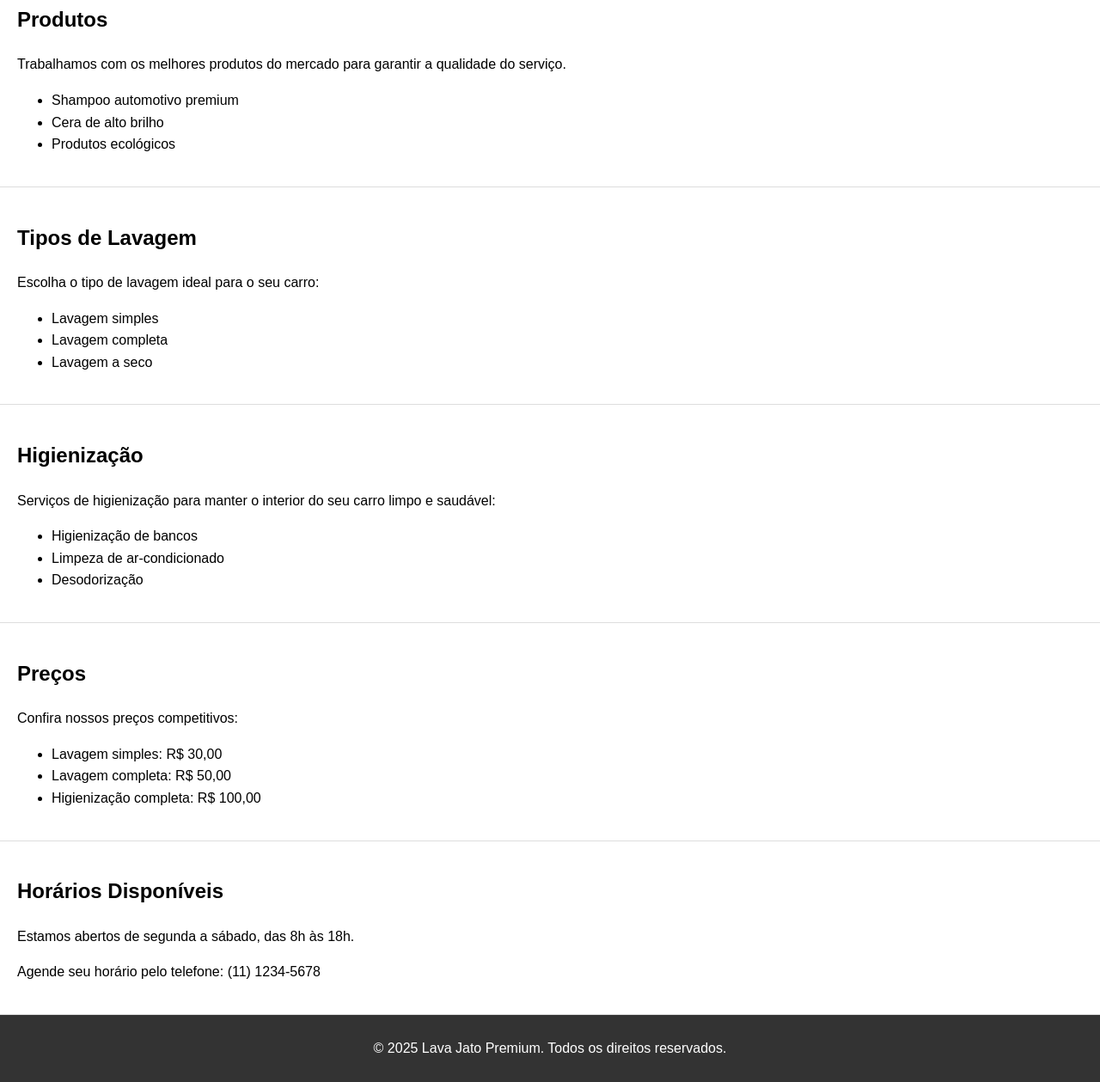
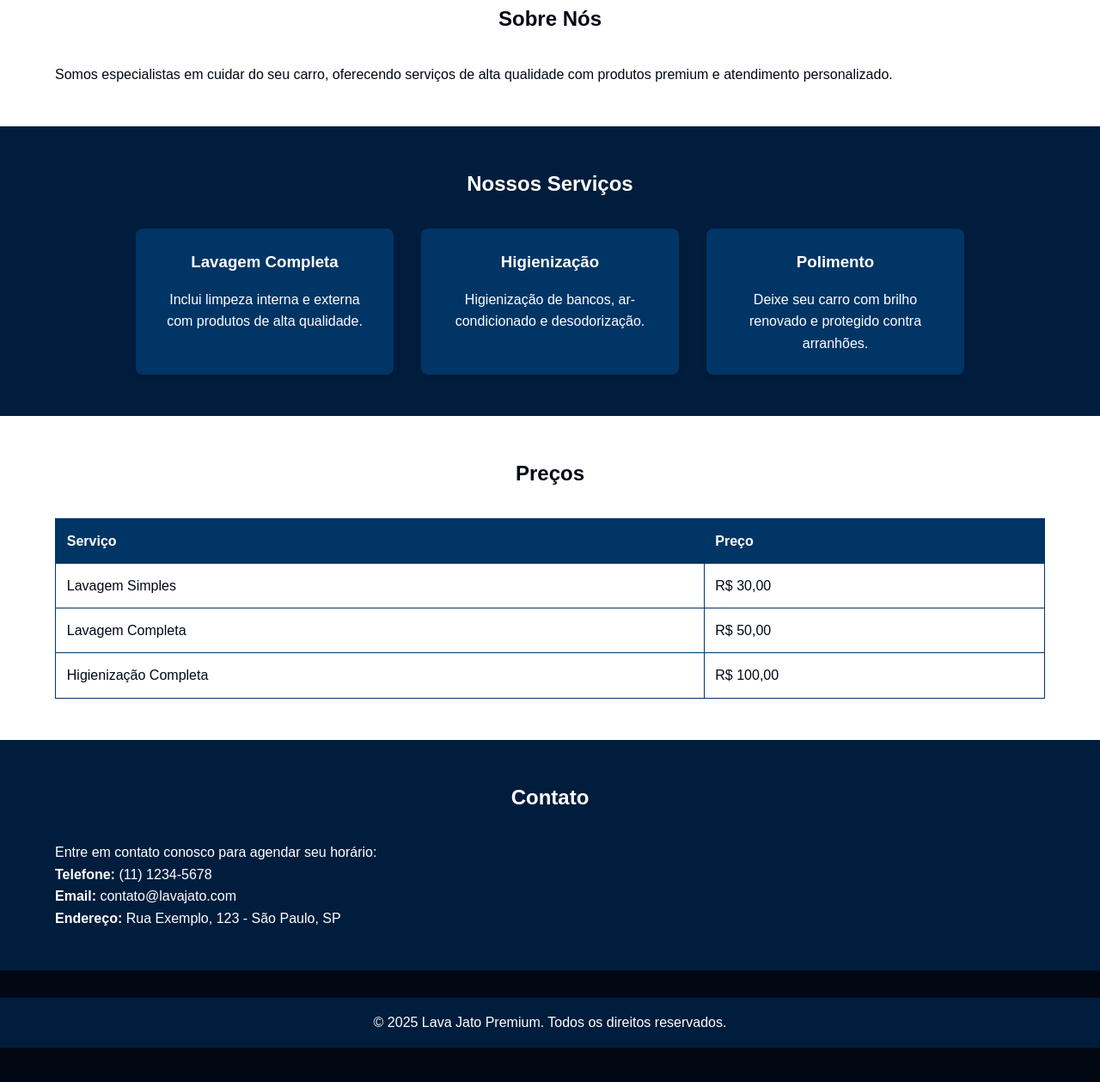
Before and after one commit to chronokairo/lava-jato, a plain HTML site: page index.html in a window 1280 px wide. Shown: the part 261-1520 px from the top of the page at 86% size. After the commit the page ends 1480 px from the top, so only its background shows below. Drawn offline with Linux system fonts and the light colour scheme.

Commit message:
style: formatação profissional

```diff
--- a/index.html
+++ b/index.html
@@ -3,75 +3,97 @@
 <head>
     <meta charset="UTF-8">
     <meta name="viewport" content="width=device-width, initial-scale=1.0">
-    <title>Lava Jato - Seu Carro Sempre Brilhando</title>
-    <link rel="stylesheet" href="styles.css"> <!-- Adicione um arquivo CSS para estilização -->
+    <title>Lava Jato Premium</title>
+    <link rel="stylesheet" href="styles.css">
 </head>
 <body>
     <header>
-        <h1>Lava Jato Premium</h1>
-        <p>Seu carro merece o melhor cuidado!</p>
+        <div class="container">
+            <h1>Lava Jato Premium</h1>
+            <p>Seu carro sempre brilhando!</p>
+        </div>
     </header>
 
     <nav>
         <ul>
-            <li><a href="#produtos">Produtos</a></li>
-            <li><a href="#tipos-lavagem">Tipos de Lavagem</a></li>
-            <li><a href="#higienizacao">Higienização</a></li>
+            <li><a href="#sobre">Sobre</a></li>
+            <li><a href="#servicos">Serviços</a></li>
             <li><a href="#precos">Preços</a></li>
-            <li><a href="#horarios">Horários</a></li>
+            <li><a href="#contato">Contato</a></li>
         </ul>
     </nav>
 
     <main>
-        <section id="produtos">
-            <h2>Produtos</h2>
-            <p>Trabalhamos com os melhores produtos do mercado para garantir a qualidade do serviço.</p>
-            <ul>
-                <li>Shampoo automotivo premium</li>
-                <li>Cera de alto brilho</li>
-                <li>Produtos ecológicos</li>
-            </ul>
+        <section id="sobre" class="section">
+            <div class="container">
+                <h2>Sobre Nós</h2>
+                <p>Somos especialistas em cuidar do seu carro, oferecendo serviços de alta qualidade com produtos premium e atendimento personalizado.</p>
+            </div>
         </section>
 
-        <section id="tipos-lavagem">
-            <h2>Tipos de Lavagem</h2>
-            <p>Escolha o tipo de lavagem ideal para o seu carro:</p>
-            <ul>
-                <li>Lavagem simples</li>
-                <li>Lavagem completa</li>
-                <li>Lavagem a seco</li>
-            </ul>
+        <section id="servicos" class="section">
+            <div class="container">
+                <h2>Nossos Serviços</h2>
+                <div class="cards">
+                    <div class="card">
+                        <h3>Lavagem Completa</h3>
+                        <p>Inclui limpeza interna e externa com produtos de alta qualidade.</p>
+                    </div>
+                    <div class="card">
+                        <h3>Higienização</h3>
+                        <p>Higienização de bancos, ar-condicionado e desodorização.</p>
+                    </div>
+                    <div class="card">
+                        <h3>Polimento</h3>
+                        <p>Deixe seu carro com brilho renovado e protegido contra arranhões.</p>
+                    </div>
+                </div>
+            </div>
         </section>
 
-        <section id="higienizacao">
-            <h2>Higienização</h2>
-            <p>Serviços de higienização para manter o interior do seu carro limpo e saudável:</p>
-            <ul>
-                <li>Higienização de bancos</li>
-                <li>Limpeza de ar-condicionado</li>
-                <li>Desodorização</li>
-            </ul>
+        <section id="precos" class="section">
+            <div class="container">
+                <h2>Preços</h2>
+                <table>
+                    <thead>
+                        <tr>
+                            <th>Serviço</th>
+                            <th>Preço</th>
+                        </tr>
+                    </thead>
+                    <tbody>
+                        <tr>
+                            <td>Lavagem Simples</td>
+                            <td>R$ 30,00</td>
+                        </tr>
+                        <tr>
+                            <td>Lavagem Completa</td>
+                            <td>R$ 50,00</td>
+                        </tr>
+                        <tr>
+                            <td>Higienização Completa</td>
+                            <td>R$ 100,00</td>
+                        </tr>
+                    </tbody>
+                </table>
+            </div>
         </section>
 
-        <section id="precos">
-            <h2>Preços</h2>
-            <p>Confira nossos preços competitivos:</p>
-            <ul>
-                <li>Lavagem simples: R$ 30,00</li>
-                <li>Lavagem completa: R$ 50,00</li>
-                <li>Higienização completa: R$ 100,00</li>
-            </ul>
-        </section>
-
-        <section id="horarios">
-            <h2>Horários Disponíveis</h2>
-            <p>Estamos abertos de segunda a sábado, das 8h às 18h.</p>
-            <p>Agende seu horário pelo telefone: (11) 1234-5678</p>
+        <section id="contato" class="section">
+            <div class="container">
+                <h2>Contato</h2>
+                <p>Entre em contato conosco para agendar seu horário:</p>
+                <p><strong>Telefone:</strong> (11) 1234-5678</p>
+                <p><strong>Email:</strong> contato@lavajato.com</p>
+                <p><strong>Endereço:</strong> Rua Exemplo, 123 - São Paulo, SP</p>
+            </div>
         </section>
     </main>
 
     <footer>
-        <p>&copy; 2025 Lava Jato Premium. Todos os direitos reservados.</p>
+        <div class="container">
+            <p>&copy; 2025 Lava Jato Premium. Todos os direitos reservados.</p>
+        </div>
     </footer>
 </body>
 </html>
--- a/styles.css
+++ b/styles.css
@@ -1,23 +1,56 @@
+/* Variáveis de cores */
+/* CSS HEX */
+:root {
+    --rich-black: #000814ff;
+    --oxford-blue: #001d3dff;
+    --yale-blue: #003566ff;
+    --mikado-yellow: #ffc300ff;
+    --gold: #ffd60aff;
+}
+
+/* Reset básico */
+* {
+    margin: 0;
+    padding: 0;
+    box-sizing: border-box;
+}
+
 body {
     font-family: Arial, sans-serif;
-    margin: 0;
-    padding: 0;
     line-height: 1.6;
+    background-color: var(--rich-black); /* Usando a variável de cor */
+    color: var(--gold); /* Cor de texto padrão */
 }
 
+.container {
+    width: 90%;
+    max-width: 1200px;
+    margin: 0 auto;
+}
+
+/* Cabeçalho */
 header {
-    background: #007BFF;
+    background: var(--yale-blue);
     color: white;
-    padding: 1rem 0;
+    padding: 2rem 0;
     text-align: center;
 }
 
+header h1 {
+    font-size: 2.5rem;
+}
+
+header p {
+    font-size: 1.2rem;
+}
+
+/* Navegação */
 nav ul {
     list-style: none;
-    background: #333;
-    padding: 0;
+    background: var(--oxford-blue);
     display: flex;
     justify-content: center;
+    padding: 1rem 0;
 }
 
 nav ul li {
@@ -27,16 +60,76 @@ nav ul li {
 nav ul li a {
     color: white;
     text-decoration: none;
+    font-weight: bold; /* Adicionado para destacar os links */
+    transition: color 0.3s ease; /* Efeito de transição */
 }
 
-section {
-    padding: 20px;
-    border-bottom: 1px solid #ddd;
+nav ul li a:hover {
+    color: var(--mikado-yellow); /* Cor de destaque ao passar o mouse */
 }
 
-footer {
-    text-align: center;
-    padding: 10px;
-    background: #333;
+/* Seções */
+.section {
+    padding: 3rem 0;
+    background: white;
+    color: var(--rich-black);
+}
+
+.section:nth-child(even) {
+    background: var(--oxford-blue);
     color: white;
 }
+
+.section h2 {
+    text-align: center;
+    margin-bottom: 2rem;
+}
+
+.cards {
+    display: flex;
+    gap: 2rem;
+    justify-content: center;
+    flex-wrap: wrap;
+}
+
+.card {
+    background: var(--yale-blue);
+    color: white;
+    padding: 1.5rem;
+    border-radius: 8px;
+    text-align: center;
+    box-shadow: 0 4px 6px rgba(0, 0, 0, 0.1);
+    flex: 1;
+    max-width: 300px;
+}
+
+.card h3 {
+    margin-bottom: 1rem;
+}
+
+/* Tabela */
+table {
+    width: 100%;
+    border-collapse: collapse;
+    margin-top: 1rem;
+}
+
+table th, table td {
+    padding: 0.8rem;
+    text-align: left;
+    border: 1px solid var(--yale-blue);
+}
+
+table th {
+    background: var(--yale-blue);
+    color: white;
+}
+
+/* Rodapé */
+footer {
+    background: var(--oxford-blue);
+    color: white;
+    text-align: center;
+    padding: 1rem 0;
+    margin-top: 2rem;
+}
```
